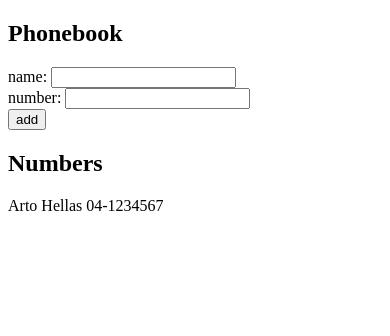
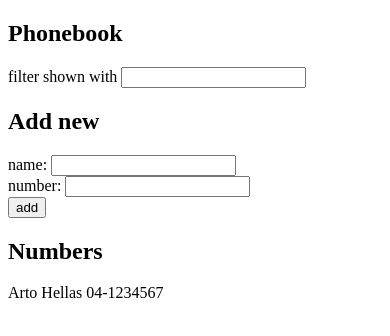
Before and after one commit to wuhyn/full-stack-open, a React (Create React App) app in the folder part2/phonebook/: page / in a window 390 px wide. Shown: the top 336 px of the page. Built offline with nearby package versions, Linux system fonts and the light colour scheme.

Commit message:
Implement search function to filter phonebook by names

```diff
--- a/part2/phonebook/src/App.js
+++ b/part2/phonebook/src/App.js
@@ -1,13 +1,23 @@
 import { useState } from 'react'
 
 const App = () => {
+  // Define defauly persons object
   const [persons, setPersons] = useState([
     { name: 'Arto Hellas',
       number: '04-1234567'
     }
   ])
+
+  // Define state variables
   const [newName, setNewName] = useState('')
   const [newNumber, setNewNumber] = useState('')
+  const [search, setSearch] = useState('')
+
+  // Display all persons, or filter if the search function is used
+  const phonebook = search.length > 0 ?
+                    persons.filter(person => (
+                        person.name.toLowerCase().includes(search.toLowerCase()) === true)
+                        ) : persons
 
   // Add name function
   // Checks if name exists in the phonebook, add it if it does not
@@ -44,9 +54,15 @@ const App = () => {
     setNewNumber(event.target.value)
   }
 
+  const handleSearch = (event) => {
+    setSearch(event.target.value)
+  }
+
   return (
     <div>
       <h2>Phonebook</h2>
+       filter shown with <input value={search} onChange={handleSearch}/>
+      <h2>Add new</h2>
       <form onSubmit={addName}>
         <div>
           name: <input value={newName} onChange={handleNameChange}/>
@@ -59,7 +75,7 @@ const App = () => {
         </div>
       </form>
       <h2>Numbers</h2>
-      {persons.map(person => {
+      {phonebook.map(person => {
         return (
             <>
                 <p>{person.name} {person.number}</p>
```
